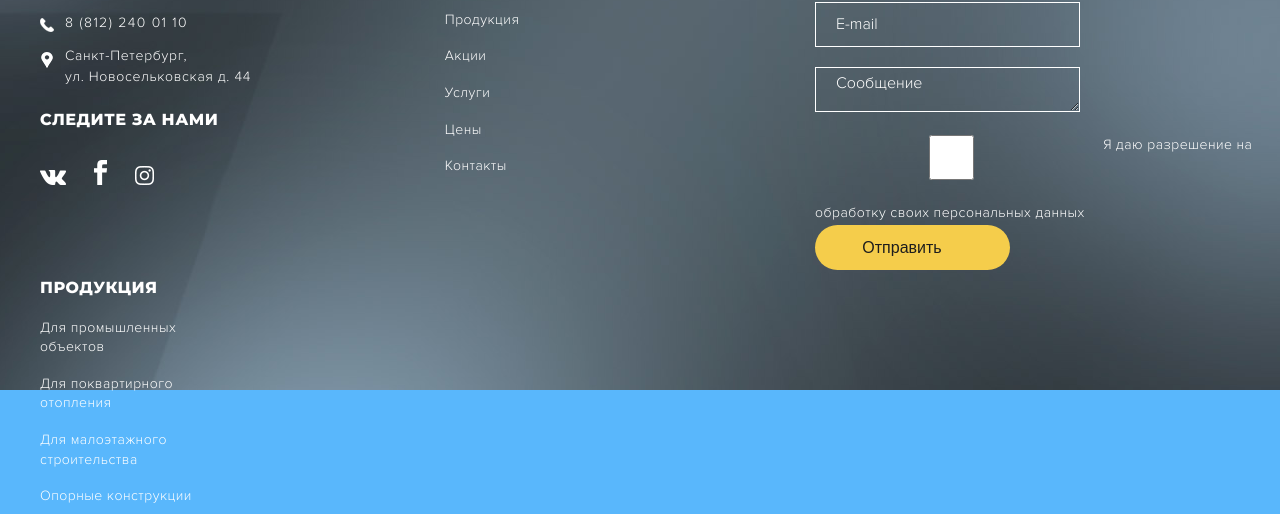
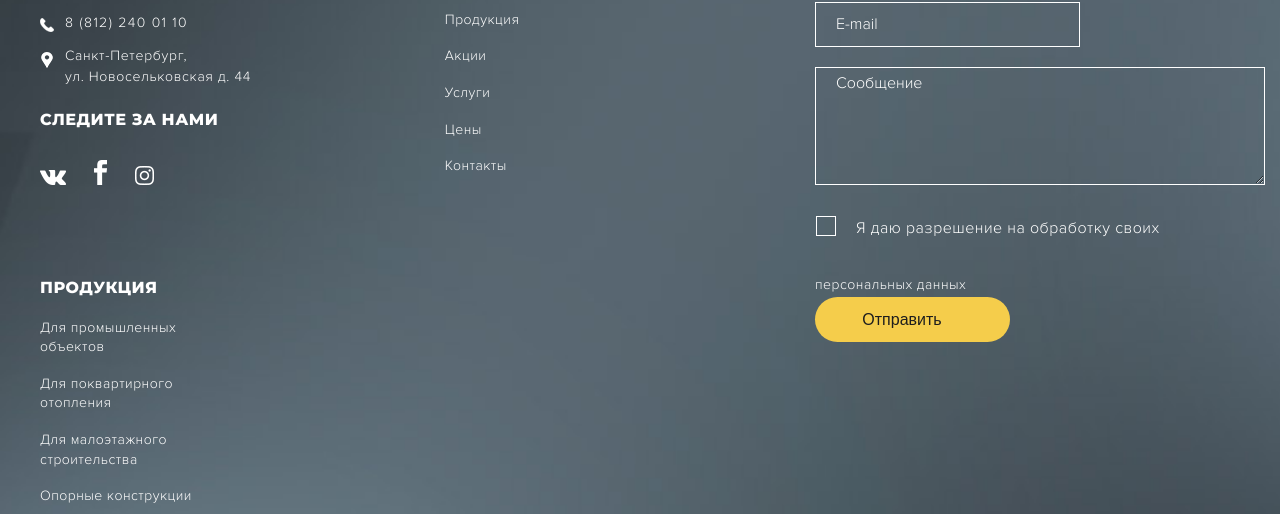
Before and after one commit to ulshev/msk, a plain HTML site: page index.html in a window 1280 px wide. Shown: the part 6546-7060 px from the top of the page. Drawn offline with Linux system fonts and the light colour scheme.

Commit message:
верстка главной правки

```diff
--- a/template_styles.css
+++ b/template_styles.css
@@ -1030,6 +1030,7 @@ footer {
   position: relative;
   display: block;
   background: #59b7fc url(images/footer.jpg) center top no-repeat;
+  background-size: cover;
   box-sizing: border-box;
   position: relative;
   clear: both;
@@ -2055,6 +2056,47 @@ input:-ms-input-placeholder, textarea:-ms-input-placeholder {
   color: #fff;
 }
 
+textarea {
+  height: 118px;
+  width: 100%;
+}
+
+input[type="radio"], input[type="checkbox"] {
+  width: auto;
+  height: auto;
+  margin-bottom: 0;
+  opacity: 0;
+  margin-left: -2px;
+  position: absolute;
+  margin-right: 0;
+}
+
+input[type="checkbox"]:not(checked) + label {
+  display: inline-block;
+  position: relative;
+  margin-bottom: 30px;
+  border: 1px solid transparent;
+  font-weight: 300;
+  font-size: 16px;
+  margin-top: 10px;
+  cursor: pointer;
+  padding-left: 40px;
+}
+input[type="checkbox"]:not(checked) + label:before {
+  content: '';
+  float: left;
+  margin-right: 10px;
+  width: 18px;
+  height: 18px;
+  background: none;
+  border: 1px solid #fff;
+  position: absolute;
+  left: 0;
+}
+input[type="checkbox"]:not(checked) + label:hover:before {
+  opacity: 0.8;
+}
+
 .button_block {
   display: inline-block;
 }
```
Also changed, not shown: 1 other file.
